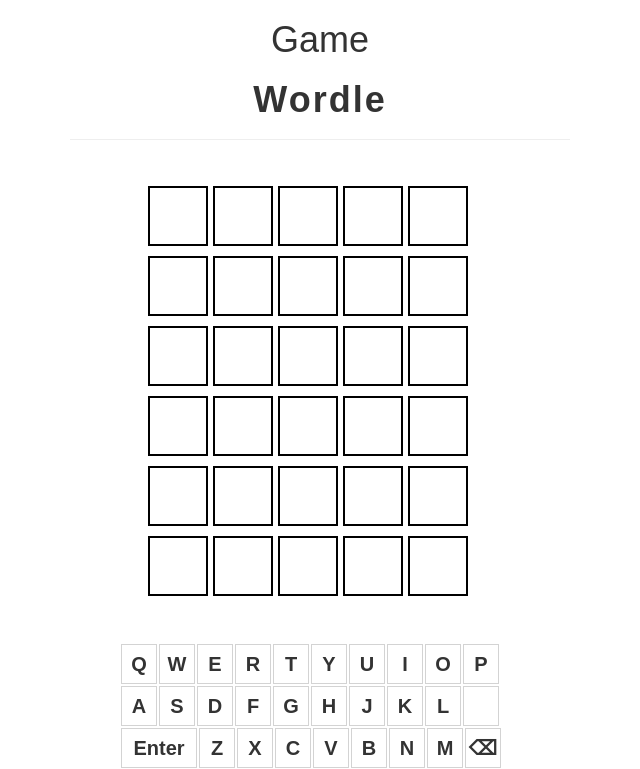
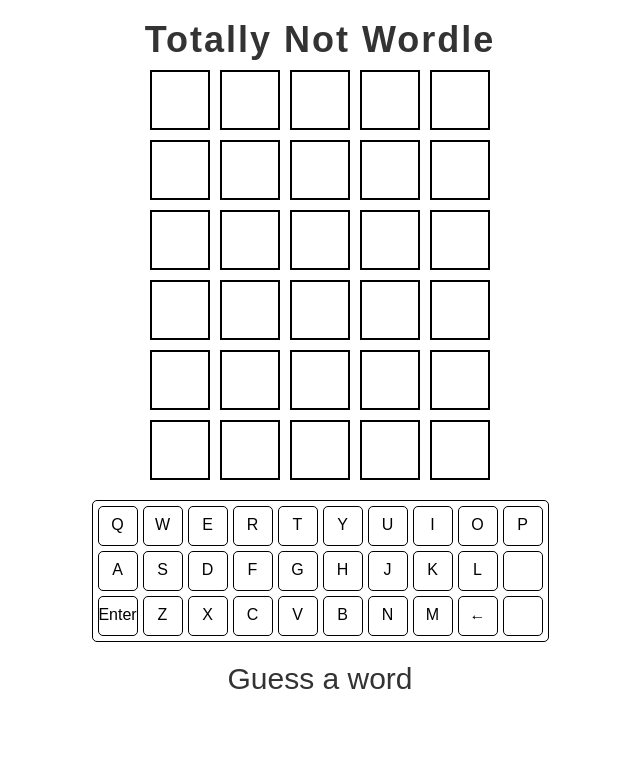
Before and after one commit to ali-rajan/b20-a3, a Flask app: page /game in a window 1280 px wide. Shown: the part 52-821 px from the top of the page, without its empty margins (320-960 px from the left). After the commit the page ends 741 px from the top, so only its background shows below. Run offline with Flask 3, Linux system fonts and the light colour scheme; some libraries are stand-ins or nearby versions.

Commit message:
Improved the starter game code

```diff
--- a/static/css/style.css
+++ b/static/css/style.css
@@ -3,14 +3,74 @@
     text-align: center;
 }
 
-hr {
-    width: 500px;
-}
-
-#title {
+h1 {
     font-size: 36px;
     font-weight: bold;
     letter-spacing: 2px;
+}
+
+#game-container {
+    min-width: 500px;
+}
+
+#grid {
+    width: fit-content;
+    margin: 0 auto;
+    display: grid;
+
+    grid-template-columns: repeat(6, 60px);     /* This is modified in the script according to the set column count*/
+    gap: 10px;
+}
+
+.cell {
+    height: 60px;
+    width: 60px;
+    border: 2px solid black;
+
+    font-size: 30pt;
+    color: black;
+    display: flex;
+    justify-content: center;
+    align-items: center;
+}
+
+#keyboard {
+    width: fit-content;
+    margin: 0 auto;
+    border: 1px solid black;
+    padding: 5px;
+    border-radius: 5px;
+
+    display: grid;
+    grid-template-columns: repeat(10, 40px);
+    gap: 5px;
+}
+
+.key {
+    height: 40px;
+    width: 40px;
+
+    display: flex;
+    justify-content: center;
+    align-items: center;
+
+    border: 1px solid black;
+    border-radius: 5px;
+    font-size: 16px;
+    color: black;
+    text-align: center;
+}
+
+.correct-cell {
+    background-color: green;
+}
+
+.misplaced-cell {
+    background-color: yellow;
+}
+
+.incorrect-cell {
+    background-color: red;
 }
 
 #game-board {
--- /dev/null
+++ b/static/js/game.js
@@ -0,0 +1,209 @@
+const GUESSES = 6;
+const WORD_LENGTH = 5;
+
+const gridElement = document.getElementById("grid");
+const keyboardElement = document.getElementById("keyboard");
+const feedbackText = document.getElementById("feedback");
+
+const grid = [];
+const keyboard = [];
+const secretWord = "squid";     // To-do: get this from the database
+
+createGrid(GUESSES, WORD_LENGTH);
+createKeyboard();   // To-do
+document.addEventListener("keyup", keyboardInput);
+
+function createGrid(rows, cols)
+{
+    // Set the number of columns for the CSS grid template
+    gridElement.style.setProperty("grid-template-columns", `repeat(${WORD_LENGTH}, 60px)`);
+    // Create the cells for the grid with the designated CSS class
+    for (let i = 0; i < rows; i ++)
+    {
+        const row = [];
+        for (let j = 0; j < cols; j ++)
+        {
+            const cell = document.createElement("div");
+            cell.classList.add("cell");
+            gridElement.appendChild(cell);
+            row.push(cell);
+        }
+        grid.push(row);
+    }
+}
+
+function createKeyboard()
+{
+    // Text for each of the keys
+    const enterText = "Enter";
+    const backspaceText = "\u2190";
+    const keys = [
+        ["Q", "W", "E", "R", "T", "Y", "U", "I", "O", "P"],
+        ["A", "S", "D", "F", "G", "H", "J", "K", "L", ""],
+        [enterText, "Z", "X", "C", "V", "B", "N", "M", backspaceText, ""]
+    ];
+
+    // Create the keys with the designated event listener for input, CSS class, and ID
+    for (let i = 0; i < keys.length; i ++)
+    {
+        const row = [];
+        for (let j = 0; j < keys[i].length; j ++)
+        {
+            const key = document.createElement("div");
+            key.classList.add("key");
+            key.innerText = keys[i][j];
+            if (keys[i][j] === enterText)
+            {
+                key.id = "Enter";
+            }
+            else if (keys[i][j] === backspaceText)
+            {
+                key.id = "Backspace";
+            }
+            else if (keys[i][j] !== "")
+            {
+                key.id = keys[i][j].toLowerCase();
+            }
+
+            if (keys[i][j] !== "")
+            {
+                key.addEventListener("click", onScreenKeyboardInput);
+            }
+
+            keyboardElement.appendChild(key);
+            row.push(key);
+        }
+        keyboard.push(row);
+    }
+}
+
+function onScreenKeyboardInput(event)
+{
+    event.key = event.target.id;
+    keyboardInput(event);
+}
+
+const letters = ["a", "b", "c", "d", "e", "f", "g", "h", "i", "j", "k", "l", "m", "n", "o", "p", "q", "r", "s", "t",
+    "u", "v", "w", "x", "y", "z"];
+const cursor = {    // Stores the current position of the letter to be typed in the grid
+    row: 0,
+    col: 0
+};
+
+function keyboardInput(event)
+{
+    if (cursor.row < 0 || cursor.row >= GUESSES)    // All guesses have been used up
+    {
+        return;
+    }
+
+    const key = event.key.toString();
+    if (key === "Enter")
+    {
+        processWord(key);
+    }
+    else if (key === "Backspace")
+    {
+        backspaceCharacter();
+    }
+    else if (letters.includes(key.toLowerCase()))
+    {
+        inputCharacter(key);
+    }
+}
+
+function processWord()
+{
+    if (cursor.col < WORD_LENGTH)  // Not all letters have been entered
+    {
+        feedbackText.innerText = "Fill in all of the letters";
+        return;
+    }
+
+    let guessedWord = "";
+    for (let col = 0; col < WORD_LENGTH; col ++)
+    {
+        guessedWord += grid[cursor.row][col].innerText;
+    }
+
+    if (!dictionaryContainsWord(guessedWord))
+    {
+        for (let col = 0; col < WORD_LENGTH; col ++)    // Clear the guessed word
+        {
+            grid[cursor.row][col].innerText = "";
+        }
+        cursor.col = 0;
+        feedbackText.innerText = "Enter a word in the dictionary";
+        return;
+    }
+    else
+    {
+        highlightCells(guessedWord);
+    }
+
+    cursor.row ++;
+    cursor.col = 0;
+    if (guessedWord === secretWord)
+    {
+        feedbackText.innerText = "You win";
+        cursor.row = GUESSES;
+    }
+    else if (cursor.row === GUESSES)
+    {
+        feedbackText.innerText = "Game over";
+    }
+}
+
+// To-do: get this from the database
+function dictionaryContainsWord(word)
+{
+    const words = ["squid", "cigar", "sissy", "awake"];
+    return words.includes(word);
+}
+
+function highlightCells(guessedWord)
+{
+    for (let col = 0; col < WORD_LENGTH; col ++)
+    {
+        const char = guessedWord[col];
+        if (char === secretWord[col])   // The letter is in the correct position
+        {
+            grid[cursor.row][col].classList.toggle("correct-cell");
+        }
+        else if (secretWord.includes(char))     // The letter is in the secret word but not in the right position
+        {
+            grid[cursor.row][col].classList.toggle("misplaced-cell");
+        }
+        else    // The letter is not in the secret word
+        {
+            grid[cursor.row][col].classList.toggle("incorrect-cell");
+        }
+    }
+}
+
+function backspaceCharacter()
+{
+    if (cursor.col <= 0)    // The cursor is at the first letter's position
+    {
+        return;
+    }
+
+    grid[cursor.row][cursor.col - 1].innerText = "";
+    cursor.col --;
+    if (cursor.col < 0)
+    {
+        cursor.col = 0;
+    }
+}
+
+function inputCharacter(key)
+{
+    // The cursor is out of bounds
+    if (cursor.row < 0 || cursor.row >= GUESSES || cursor.col < 0 || cursor.col >= WORD_LENGTH)
+    {
+        return;
+    }
+
+    grid[cursor.row][cursor.col].innerText = key;
+    cursor.col ++;
+}
--- a/static/js/script.js
+++ b/static/js/script.js
@@ -1,3 +1,5 @@
+// The game script has been moved to game.js
+
 const height = 6; //number of guesses
 const width = 5; //length of the word
 
--- a/templates/game.html
+++ b/templates/game.html
@@ -1,12 +1,16 @@
 {% extends "navigation.html" %}
 {% block content %}
-    <h1>Game</h1>
-    <h1 id="title">Wordle</h1>
-        <hr>
+    <div id="game-container">
+        <h1>Totally Not Wordle</h1>
+        <div id="grid"></div>
         <br>
-        <div id="game-board">
-        </div>
+        <div id="keyboard"></div>
+        <h2 id="feedback">Guess a word</h2>
+    </div>
+        <!-- <hr>
         <br>
-        <h1 id="answer"></h1>
-    <script src="{{ url_for('static', filename='js/script.js') }}"></script>
+        <div id="game-board"></div>
+        <br>
+        <h1 id="answer"></h1> -->
+    <script src="{{ url_for('static', filename='js/game.js') }}"></script>
 {% endblock %}
```
